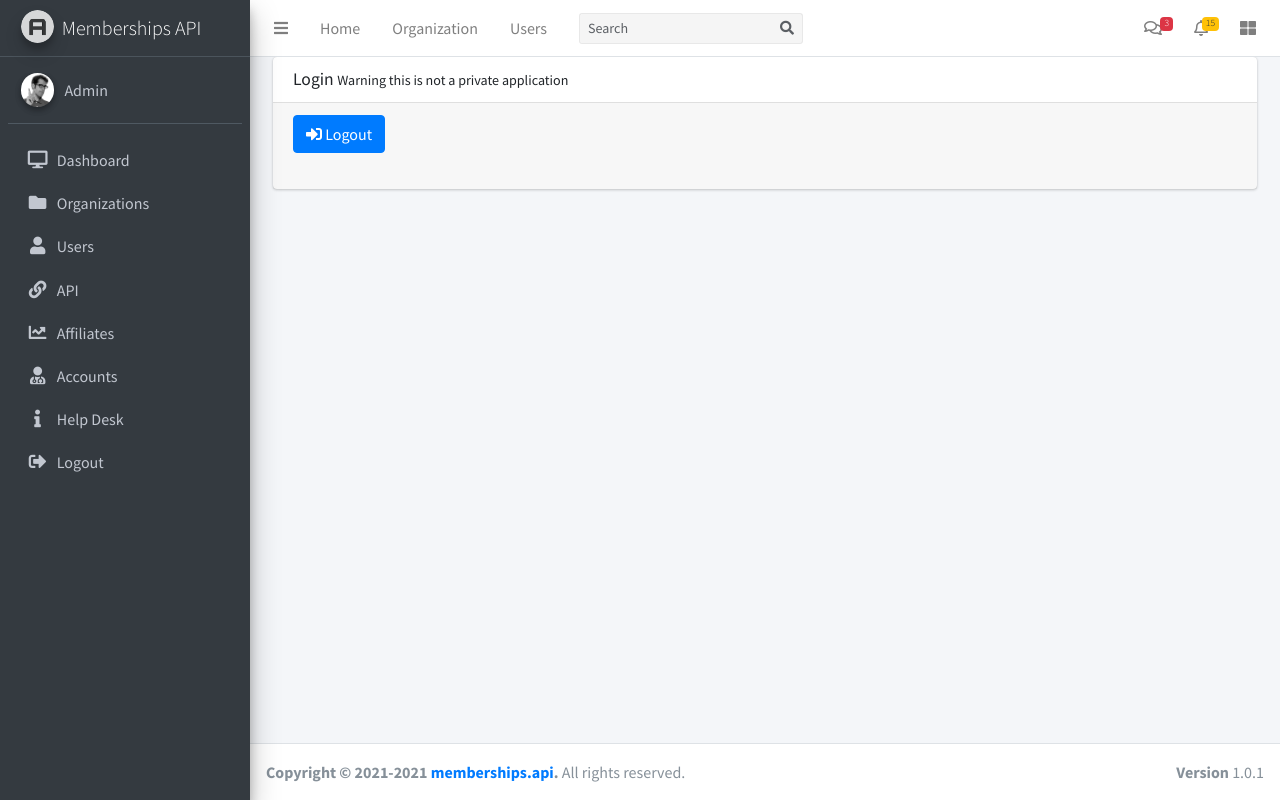
After one commit to Memberships-Affiliate-Management-API/admin-portal, a Flask app: template main/app/resources/templates/admin/logout.html in a window 1280 px wide. The commit adds this page. Run offline with Flask 2, Linux system fonts and the light colour scheme; the template is opened without the code that fills it, so the values that code supplies are empty; some libraries are stand-ins or nearby versions.

Commit message:
added logout route

```diff
--- a/main/app/resources/templates/admin/layouts/sidebar.html
+++ b/main/app/resources/templates/admin/layouts/sidebar.html
@@ -85,7 +85,7 @@
 
           </li>
           <li class="nav-item">
-            <a href="#" class="nav-link">
+            <a href="{{ url_for('admin_home.logout')}}" class="nav-link">
               <i class="nav-icon fas fa-sign-out-alt"></i>
               <p>
                 Logout
--- /dev/null
+++ b/main/app/resources/templates/admin/logout.html
@@ -0,0 +1,54 @@
+
+{% extends "admin/layouts/layout.html" %}
+{% block content %}
+<!-- Main content -->
+    <section class="content">
+      <div class="container-fluid">
+        <!-- Small boxes (Stat box) -->
+           <section class="content">
+                              <div class="container-fluid">
+                                <div class="row">
+                                  <!-- left column -->
+                                  <div class="col-md-12">
+                                    <!-- jquery validation -->
+                                    <div class="card">
+                                      <div class="card-header">
+                                        <h3 class="card-title">Login <small> Warning this is not a private application</small></h3>
+                                      </div>
+                                      <!-- /.card-header -->
+                                      <!-- form start -->
+                                      <form role="form" id="login">
+                                        <!-- /.card-body -->
+                                        <div class="card-footer">
+                                          <button type="submit" class="btn btn-primary">
+                                              <i class="nav-icon fas fa-sign-in-alt"> </i>
+                                              Logout
+                                          </button>
+                                        </div>
+                                        <div class="card-footer">
+                                            <span id="message" class="card-text"></span>
+                                        </div>
+                                      </form>
+                                    </div>
+                                    <!-- /.card -->
+                                    </div>
+                                  <!--/.col (left) -->
+                                  <!-- right column -->
+                                  <div class="col-md-6">
+
+                                  </div>
+                                  <!--/.col (right) -->
+                                </div>
+                                <!-- /.row -->
+                              </div><!-- /.container-fluid -->
+                            </section>
+        <!-- /.row -->
+      </div><!-- /.container-fluid -->
+    </section>
+<!-- /.content -->
+
+{% endblock content %}
+
+{% block user_scripts %}
+<script src="{{ url_for('static', filename='js/pages/login.js') }}"></script>
+{% endblock user_scripts %}
```
Also changed, not shown: main/app/admin/api/routes.py (+9 -1 lines), main/app/admin/routes/home.py (+18 -2 lines).
